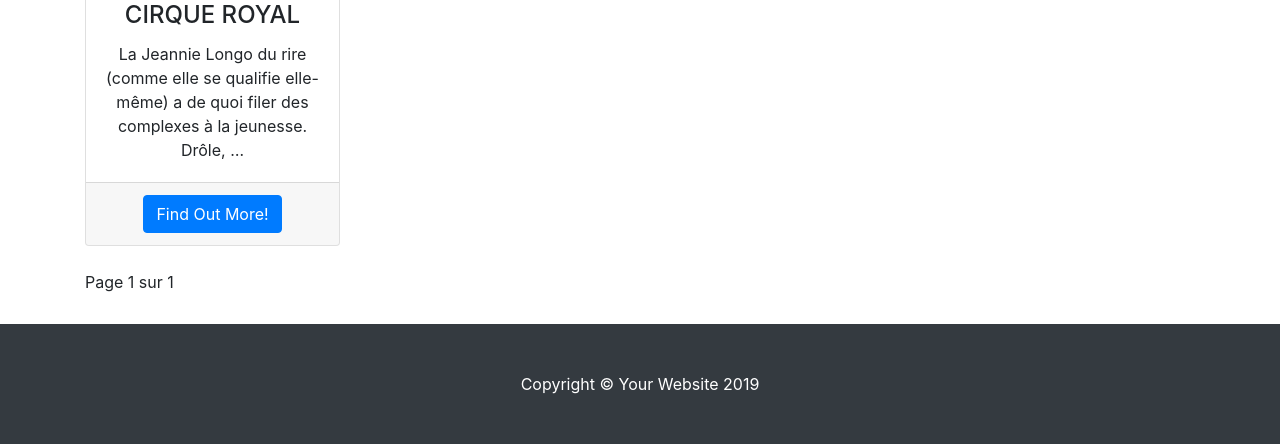
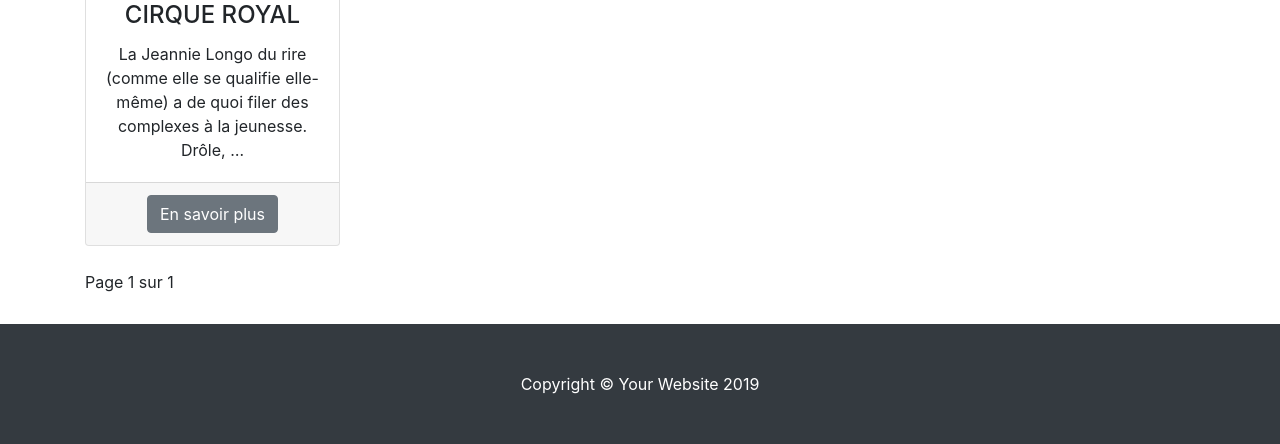
Before and after one commit to fernandomiron/projet-integration-2020, a Django app: page /show/ in a window 1280 px wide. Shown: the part 2270-2714 px from the top of the page. Run offline with Django 3.2, Linux system fonts and the light colour scheme; data comes from the database, SQL or seed files in the repository; parts of the project's set-up code (start-up, migrations or seed data) failed here and were passed over; some libraries are stand-ins or nearby versions.

Commit message:
update show details button color and translation

```diff
--- a/reservations/app/templates/app/show_list.html
+++ b/reservations/app/templates/app/show_list.html
@@ -28,7 +28,7 @@
                 </div>
                 <div class="card-footer">
                     <!-- a href="{% url 'show_detail_pk' show.pk %}" class="btn btn-primary">Find Out More!</a -->
-                    <a href="{{ show.get_absolute_url }}" class="btn btn-primary">Find Out More!</a>
+                    <a href="{{ show.get_absolute_url }}" class="btn btn-secondary">En savoir plus</a>
 
                     <!-- Connection as staff required ! -->
                     {% if request.user.is_staff %}
```
